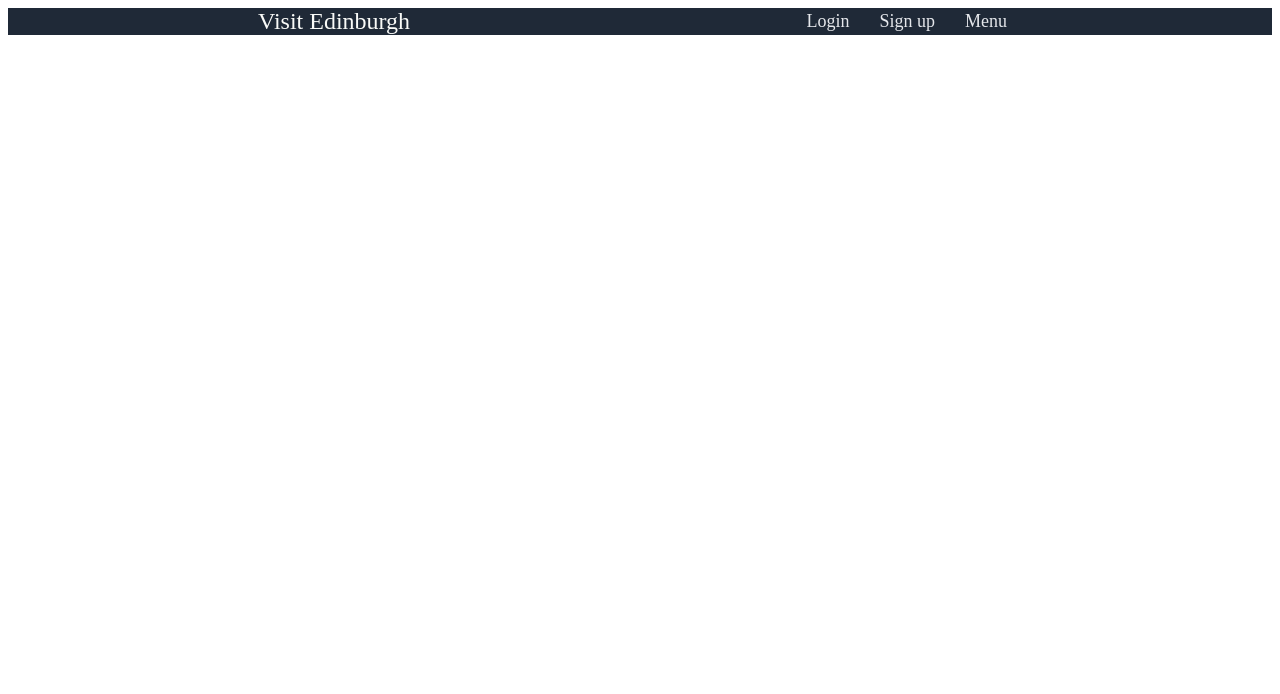
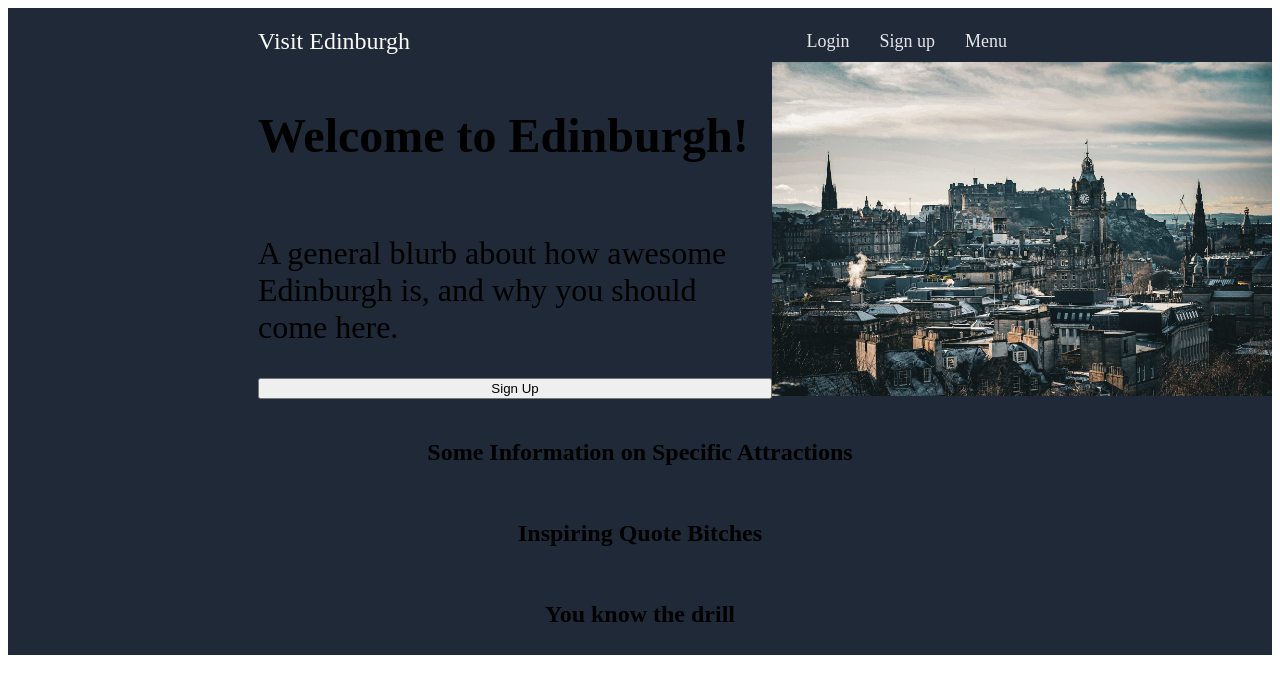
Before and after one commit to miker45/Odin_Project1, a plain HTML site: page index.html in a window 1280 px wide. Drawn offline with Linux system fonts and the light colour scheme.

Commit message:
Basic Setup complete

```diff
--- a/index.html
+++ b/index.html
@@ -9,14 +9,35 @@
 </head>
 <body>
     <div class="header-container">
-        <div class="header-logo">
+        <div class="header logo">
             <div class="logo-item">Visit Edinburgh</div>
         </div>
-        <div class="header-link">
+        <div class="header link">
             <div class="link-item">Login</div>
             <div class="link-item">Sign up</div>
             <div class="link-item">Menu</div>
         </div>
     </div>
+    <div class="main-container">
+        <div class="main text">
+            <div class="main-text">
+                <h2>Welcome to Edinburgh!</h2>
+                <P>A general blurb about how awesome Edinburgh is, and why you should come here.</p>
+            </dov>
+            <button>Sign Up</button>
+        </div>
+        <div class="main img">
+            <img src="./resources/images/castle-7728772_1920.jpg" alt="Edinburgh City Center" width="500" height="auto">
+        </div>
+    </div>
+    <div class="info container">
+        <h2>Some Information on Specific Attractions</h2>
+    </div>
+    <div class="quote">
+        <h2>Inspiring Quote Bitches</h2>
+    </div>
+    <footer class="footer">
+        <h2>You know the drill</h2>
+    </footer>
 </body>
 </html>
--- a/resources/css/styles.css
+++ b/resources/css/styles.css
@@ -4,19 +4,21 @@
     background-color: #1F2937;
 }
 
-.header-logo  {
-    display: flex;
+.header {
+    display:flex;
     justify-content: center;
     align-items: center;
+    margin-top: 20px;
+}
+
+.logo  {
     font-size: 24px;
     color: #F9FAF8;
     margin-left: 250px;
+
 }
 
-.header-link {
-    display: flex;
-    justify-content: center;
-    align-items: center;
+.link {
     margin-right: 250px;
 }
 
@@ -26,3 +28,27 @@
     margin-left: 15px;
     margin-right: 15px;
 }
+.main-container {
+    display: flex;
+    flex-direction: column;
+    justify-content: space-around;
+    align-items: center;
+    background-color: #1F2937;
+    height: 600px;
+    width: auto;
+}
+
+.text {
+    display: flex;
+    justify-content: center;
+    align-items: center;
+    margin-left: 250px;
+    font-size: 32px;
+    font-color: #F9FAF8;
+}
+.main-text {
+    display: flex;
+    justify-content: center;
+    align=items: center;
+    flex-direction: column;
+}
```
Also changed, not shown: resources/images/castle-7728772_1920.jpg (added).
